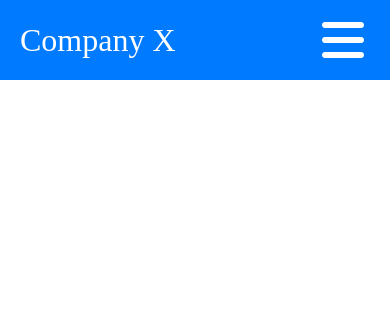
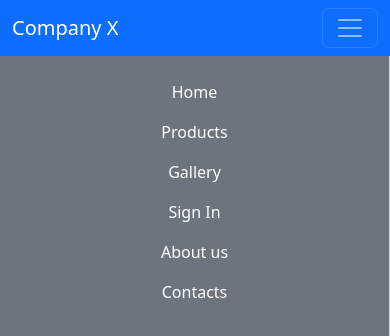
Before and after one commit to BeetrootAcademyAccount2/navbar-demo, a plain HTML site: page index.html in a window 390 px wide. Shown: the top 336 px of the page. Drawn offline with nearby package versions, Linux system fonts and the light colour scheme.

Commit message:
Add responsive navigation bar using bootstrap

```diff
--- a/index.html
+++ b/index.html
@@ -5,37 +5,64 @@
     <meta name="viewport" content="width=device-width, initial-scale=1.0" />
     <title>Document</title>
     <link
+      href="https://cdn.jsdelivr.net/npm/bootstrap@5.3.3/dist/css/bootstrap.min.css"
       rel="stylesheet"
-      href="https://cdnjs.cloudflare.com/ajax/libs/font-awesome/6.5.1/css/all.min.css"
-      integrity="sha512-DTOQO9RWCH3ppGqcWaEA1BIZOC6xxalwEsw9c2QQeAIftl+Vegovlnee1c9QX4TctnWMn13TZye+giMm8e2LwA=="
+      integrity="sha384-QWTKZyjpPEjISv5WaRU9OFeRpok6YctnYmDr5pNlyT2bRjXh0JMhjY6hW+ALEwIH"
       crossorigin="anonymous"
-      referrerpolicy="no-referrer"
     />
-    <link rel="stylesheet" href="styles.css" />
+
+    <link rel="stylesheet" href="styles-boostrap.css" />
   </head>
   <body>
     <header>
-      <nav class="main-navigation">
-        <label class="company-name">Company X</label>
-        <div class="pages-navigation">
-          <!-- <div class="icon-container"> -->
+      <nav class="navbar navbar-expand-lg navbar-dark bg-primary">
+        <div class="container-fluid">
+          <label class="navbar-brand">Company X</label>
 
-          <!-- <input type="checkbox" id="check" name="check" class="check" />
-          <label for="check"> <i class="icon fa-solid fa-bars"></i></label> -->
-
-          <button class="btn"><i class="icon fa-solid fa-bars"></i></button>
-          <!-- </div> -->
-          <ul>
-            <li><a href="">Home</a></li>
-            <li><a href="">Products</a></li>
-            <li><a href="">Gallery</a></li>
-            <li><a href="">Sign In</a></li>
-            <li><a href="">About us</a></li>
-            <li><a href="">Contacts</a></li>
-          </ul>
+          <button
+            class="navbar-toggler"
+            type="button"
+            data-bs-toggle="offcanvas"
+            data-bs-target="#offcanvasNavbar"
+            aria-controls="offcanvasNavbar"
+          >
+            <span class="navbar-toggler-icon"></span>
+          </button>
+          <div
+            class="offcanvas offcanvas-start bg-secondary w-100 show"
+            id="offcanvasNavbar"
+            data-bs-backdrop="false"
+          >
+            <div class="offcanvas-body">
+              <ul class="navbar-nav justify-content-end flex-grow-1">
+                <li class="nav-item">
+                  <a href="" class="nav-link text-white px-2">Home</a>
+                </li>
+                <li class="nav-item">
+                  <a href="" class="nav-link text-white px-2">Products</a>
+                </li>
+                <li class="nav-item">
+                  <a href="" class="nav-link text-white px-2">Gallery</a>
+                </li>
+                <li class="nav-item">
+                  <a href="" class="nav-link text-white px-2">Sign In</a>
+                </li>
+                <li class="nav-item">
+                  <a href="" class="nav-link text-white px-2">About us</a>
+                </li>
+                <li class="nav-item">
+                  <a href="" class="nav-link text-white px-2">Contacts</a>
+                </li>
+              </ul>
+            </div>
+          </div>
         </div>
       </nav>
     </header>
-    <script src="script.js"></script>
+    <script
+      src="https://cdn.jsdelivr.net/npm/bootstrap@5.3.3/dist/js/bootstrap.bundle.min.js"
+      integrity="sha384-YvpcrYf0tY3lHB60NNkmXc5s9fDVZLESaAA55NDzOxhy9GkcIdslK1eN7N6jIeHz"
+      crossorigin="anonymous"
+    ></script>
   </body>
 </html>
--- /dev/null
+++ b/styles-boostrap.scss
@@ -0,0 +1,15 @@
+.nav-link:hover {
+  background-color: blue;
+  border-radius: 8px;
+}
+
+@media (max-width: 990px) {
+  .offcanvas {
+    position: fixed;
+    margin-top: 56px;
+  }
+
+  .navbar-nav {
+    text-align: center;
+  }
+}
```
Also changed, not shown: styles-boostrap.css (added), 1 other file.
